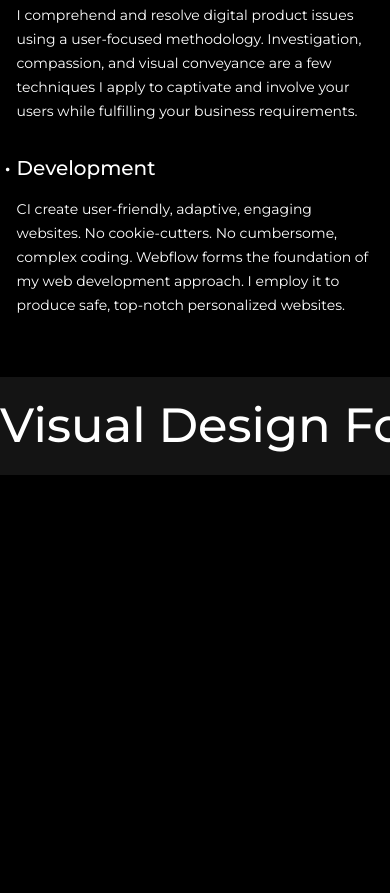
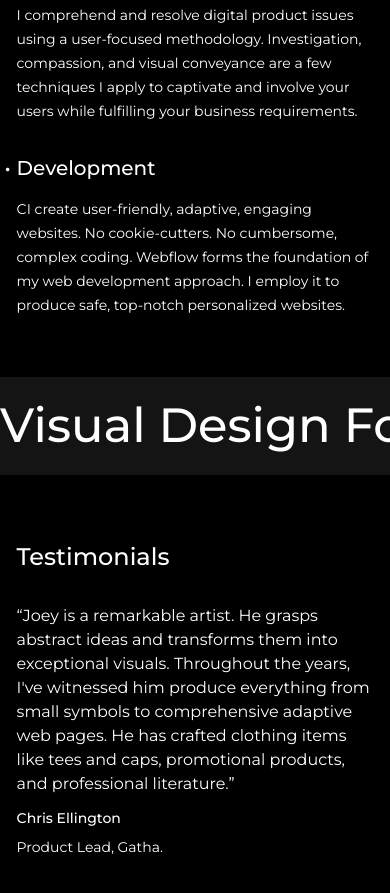
Before and after one commit to jerryphm/porfolio-website, a plain HTML site: page index.html in a window 390 px wide. Shown: the part 3010-3903 px from the top of the page. Before the commit the page ends 3485 px from the top, so only its background shows below. Drawn offline with Linux system fonts and the light colour scheme.

Commit message:
feat: testimonials

```diff
--- a/index.html
+++ b/index.html
@@ -136,6 +136,24 @@
         </div>
     </section>
 
+    <section id="testimonials">
+        <div class="container testimonials-container">
+            <div class="testimonial-content">
+                <h2>testimonials</h2>
+                <p>“Joey is a remarkable artist. He grasps abstract ideas and transforms them into exceptional visuals.
+                    Throughout the
+                    years, I've witnessed him produce everything from small symbols to comprehensive adaptive web pages. He
+                    has
+                    crafted
+                    clothing items like tees and caps, promotional products, and professional literature.”</p>
+            </div>
+            <div class="testimonial-author">
+                <span>Chris Ellington</span>
+                <span>product lead, gatha.</span>
+            </div>
+        </div>
+    </section>
+
     <script src="script.js"></script>
 </body>
 
--- a/styles/styles.css
+++ b/styles/styles.css
@@ -695,3 +695,92 @@ h1 {
     transform: translateX(-100%);
   }
 }
+
+/* _____________________________testimonial_________________ */
+
+.testimonials-container {
+  display: flex;
+  align-items: flex-end;
+  margin: 4.125rem auto;
+  gap: 5rem;
+}
+
+@media (width <=1024px) {
+  .testimonials-container {
+    margin: 4.125rem auto 6.25rem;
+  }
+}
+
+@media (width < 768px) {
+  .testimonials-container {
+    flex-direction: column;
+    align-items: start;
+    gap: 0.8125rem;
+    margin: 4.125rem auto 4.5rem;
+  }
+}
+
+.testimonial-content h2 {
+  font-size: 4rem;
+  line-height: 110%;
+  font-weight: 500;
+  margin-bottom: 2.5rem;
+  text-transform: capitalize;
+}
+
+@media (width <=1024px) {
+  .testimonial-content h2 {
+    font-size: 3rem;
+    line-height: 120%;
+  }
+}
+
+@media (width < 768px) {
+  .testimonial-content h2 {
+    font-size: 1.5rem;
+    line-height: 130%;
+    margin-bottom: 2rem;
+  }
+}
+
+.testimonial-content p {
+  font-size: clamp(2rem, 3.3333333333vw, 3rem);
+  line-height: 130%;
+}
+
+@media (width <= 1024px) {
+  .testimonial-content p {
+    font-size: 1rem;
+    line-height: 1.5rem;
+  }
+}
+
+.testimonial-author {
+  display: flex;
+  flex-direction: column;
+  gap: 0.5625rem;
+}
+
+.testimonial-author span {
+  font-size: 1.25rem;
+  line-height: 140%;
+  width: max-content;
+  text-transform: capitalize;
+}
+
+.testimonial-author span:nth-child(1) {
+  font-weight: 500;
+}
+
+@media (width <=1024px) {
+  .testimonial-author span:nth-child(2) {
+    font-size: 1rem;
+  }
+}
+
+@media (width < 768px) {
+  .testimonial-author span:nth-child(2),
+  .testimonial-author span {
+    font-size: 0.875rem;
+  }
+}
```
